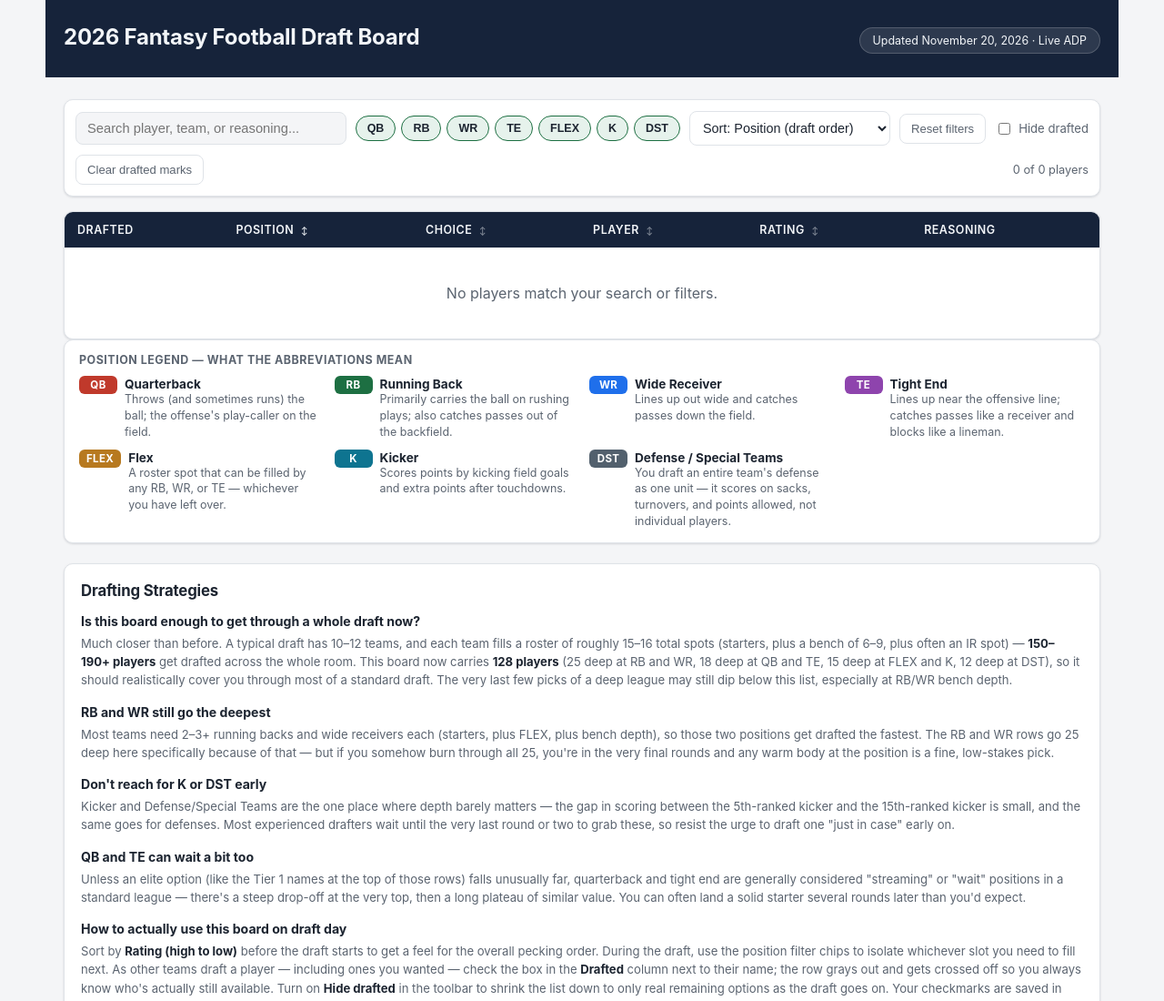
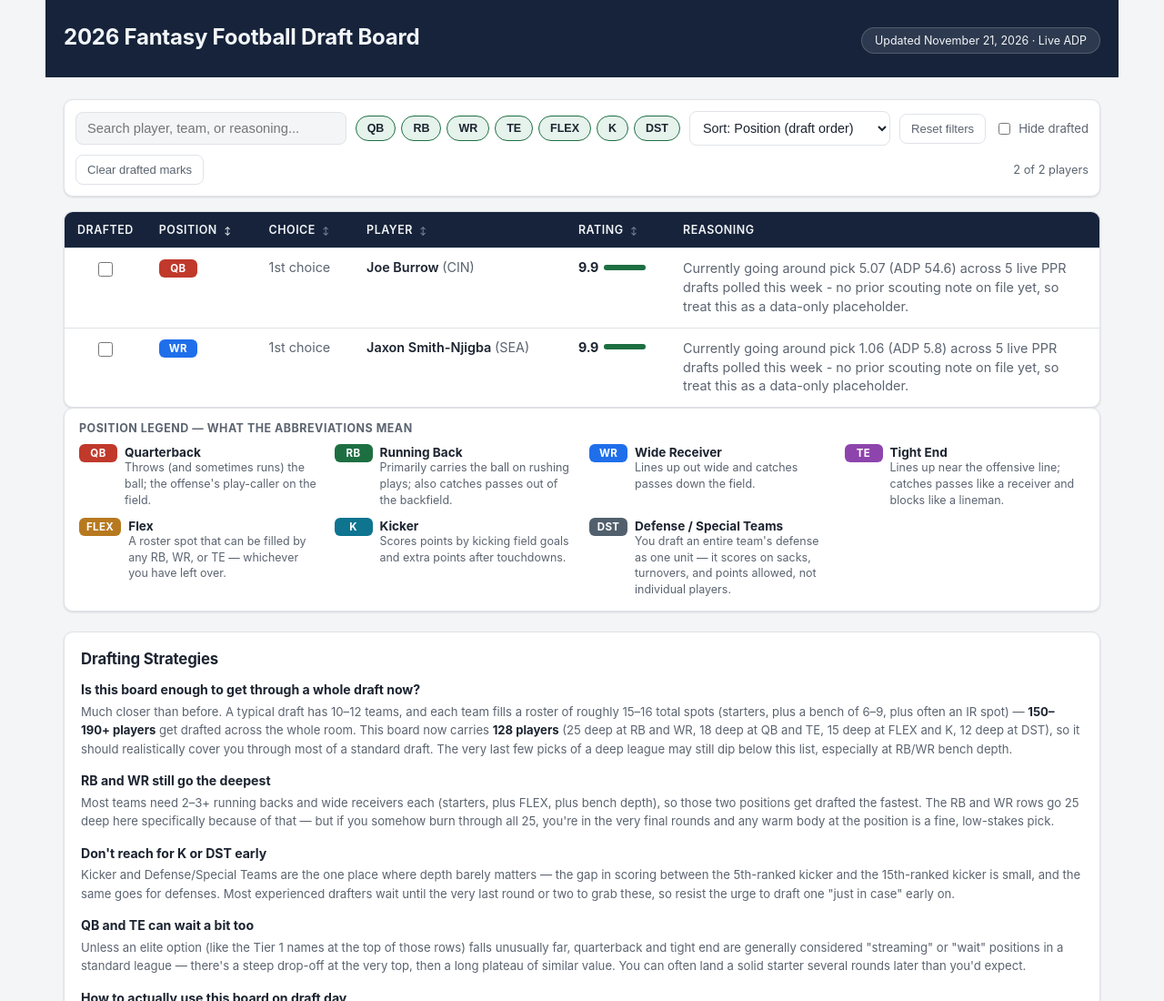
Before and after one commit to tsummey/fantasy-football-draft-board, a plain HTML site: page index.html in a window 1280 px wide. Shown: the top 1100 px of the page at 91% size. Drawn offline with Linux system fonts and the light colour scheme.

Commit message:
Refresh live ADP data (2026-11-21)

```diff
--- a/index.html
+++ b/index.html
@@ -465,7 +465,7 @@
       <div>
         <h1>2026 Fantasy Football Draft Board</h1>
       </div>
-      <span class="badge">Updated November 20, 2026 &middot; Live ADP</span>
+      <span class="badge">Updated November 21, 2026 &middot; Live ADP</span>
     </div>
   </header>
 
@@ -583,6 +583,10 @@
 
 <script>
 const DATA = [
+  { position: "QB", depth: 1, player: "Joe Burrow", team: "CIN", rating: 9.9,
+    reasoning: "Currently going around pick 5.07 (ADP 54.6) across 5 live PPR drafts polled this week - no prior scouting note on file yet, so treat this as a data-only placeholder." },
+  { position: "WR", depth: 1, player: "Jaxon Smith-Njigba", team: "SEA", rating: 9.9,
+    reasoning: "Currently going around pick 1.06 (ADP 5.8) across 5 live PPR drafts polled this week - no prior scouting note on file yet, so treat this as a data-only placeholder." },
 ];
 
 const POSITIONS = ["QB", "RB", "WR", "TE", "FLEX", "K", "DST"];
```
